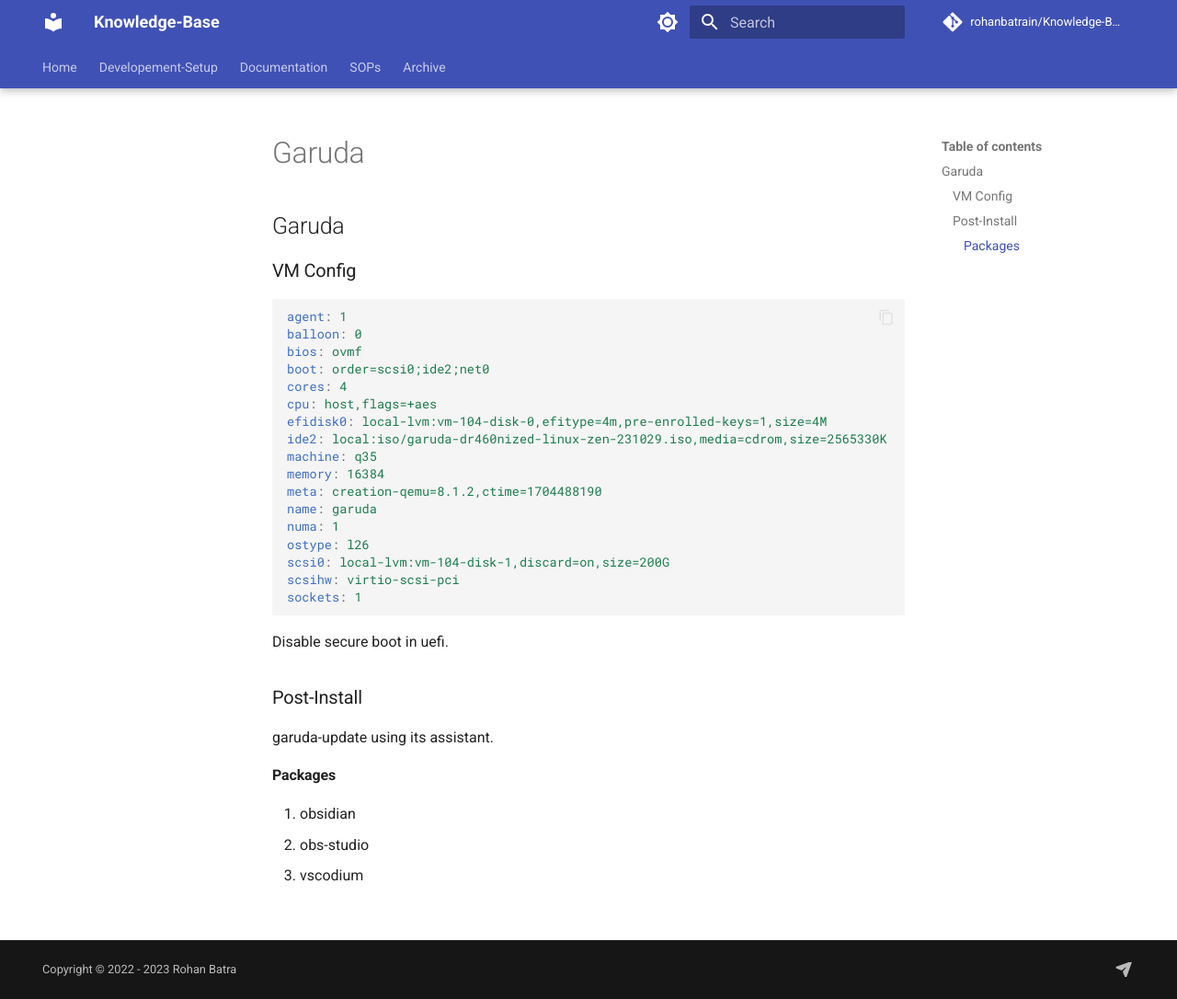
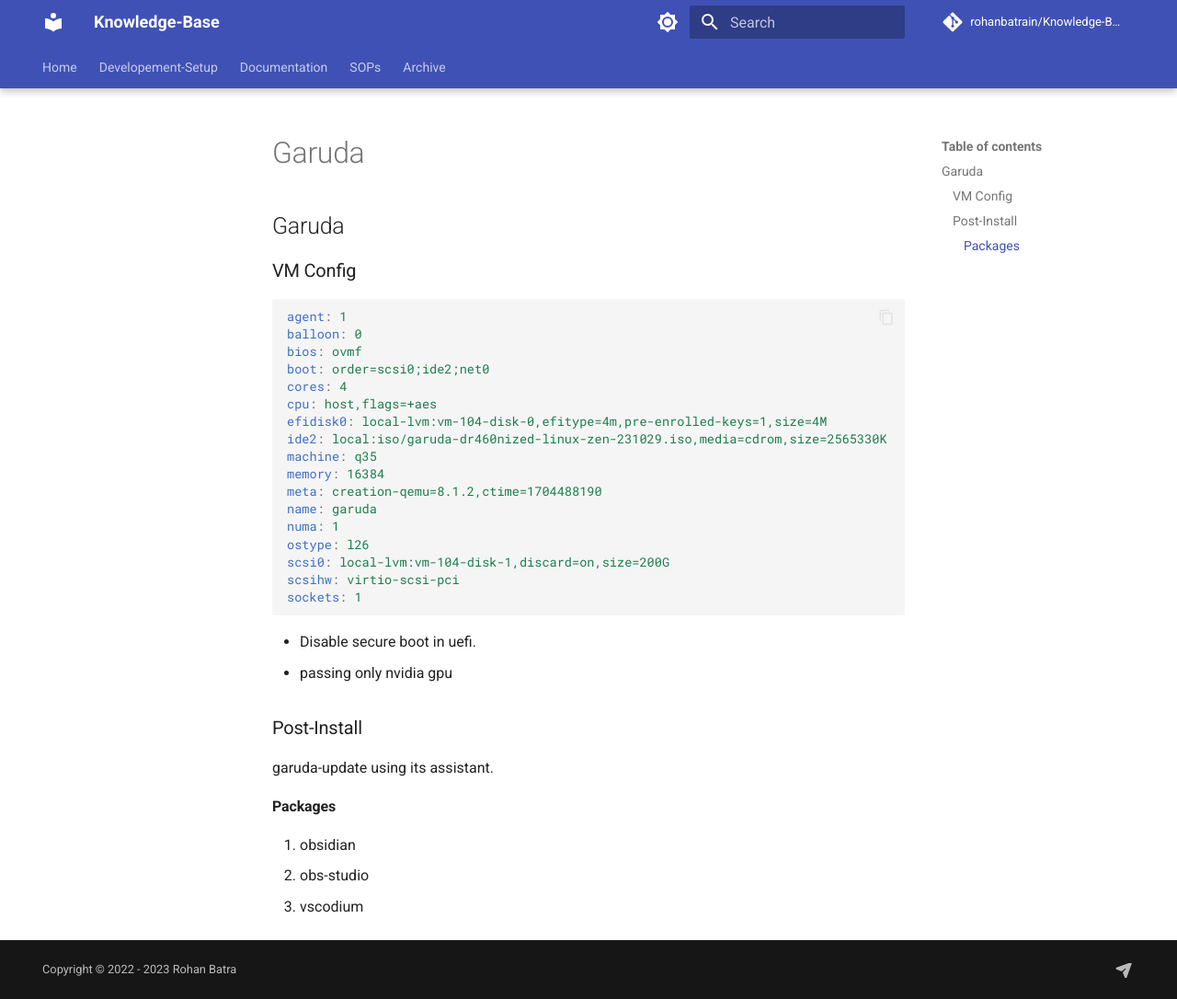
Before and after one commit to rohanbatrain/knowledge-base, an MkDocs documentation site: the page built from docs/Developement-Setup/Owned-Devices/Laptops/MSI/2023/August/Crucial-Drive/Promox/Virtual-Machines/garuda.md, in a window 1280 px wide and 1086 px high. Shown: the whole window at 92% size. Built offline with MkDocs 1.6.1 and Material for MkDocs 9.7.7, drawn with Linux system fonts in a browser that asks for light colours; nearby versions of some CDN libraries; library files that are not in the unit come from our copies; comment, search, counter and statistics services are not loaded.

Commit message:
Update garuda.md

````diff
--- a/docs/Developement-Setup/Owned-Devices/Laptops/MSI/2023/August/Crucial-Drive/Promox/Virtual-Machines/garuda.md
+++ b/docs/Developement-Setup/Owned-Devices/Laptops/MSI/2023/August/Crucial-Drive/Promox/Virtual-Machines/garuda.md
@@ -23,8 +23,8 @@ sockets: 1
 
 ```
 
-Disable secure boot in uefi.
-
+- Disable secure boot in uefi.
+- passing only nvidia gpu
 
 ### Post-Install
 
````
